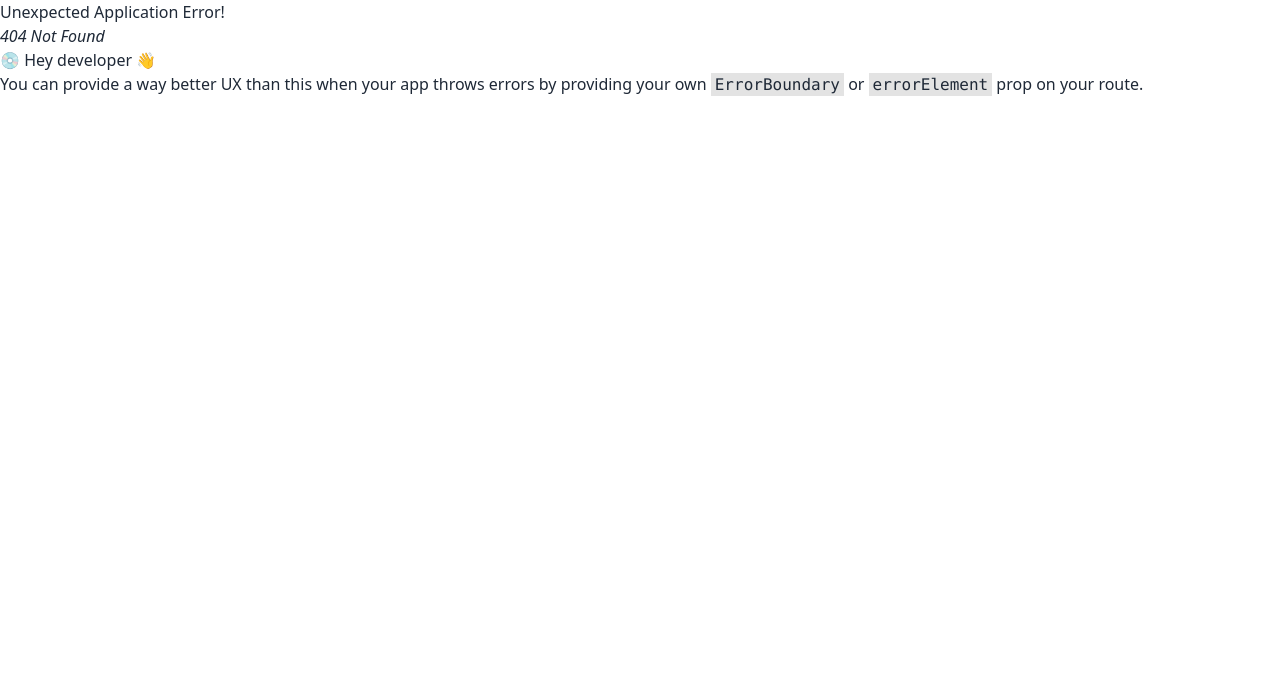
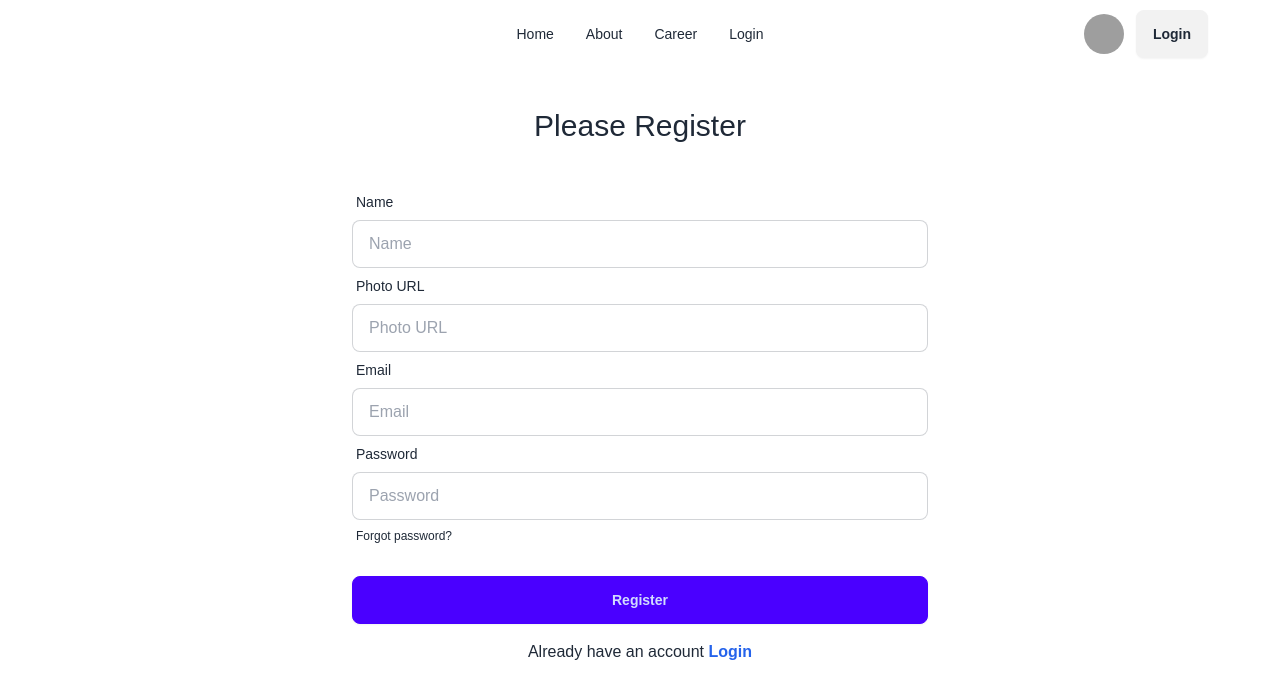
Before and after one commit to showlin1/react-dragon-news-auth, a React (Vite) app: page /register in a window 1280 px wide. Before the commit this address had no page. Shown: the top 698 px of the page. Built offline with nearby package versions, Linux system fonts and the light colour scheme; no server answers; grey boxes are pictures that could not be loaded.

Commit message:
register form and login form completed

```diff
--- /dev/null
+++ b/src/Providers/AuthProvider.jsx
@@ -0,0 +1,49 @@
+import { createUserWithEmailAndPassword, getAuth, onAuthStateChanged, signInWithEmailAndPassword, signOut } from "firebase/auth";
+import { createContext, useEffect, useState } from "react";
+import app from "../firebase/firebase.config";
+
+export const AuthContext = createContext(null);
+
+const auth = getAuth(app);
+
+const AuthProvider = ({ children }) => {
+    const [user, setUser] = useState(null);
+
+    const createUser = (email, password) => {
+        return createUserWithEmailAndPassword(auth, email, password);
+    }
+
+    const signIn = (email,password) =>{
+        return signInWithEmailAndPassword(auth,email,password);
+    }
+
+    const logOut = ()=>{
+        return signOut(auth)
+
+    }
+
+    useEffect(() =>{
+       const unSubscribe= onAuthStateChanged(auth,currentUser =>{
+            console.log('user in the state changed',currentUser);
+            setUser(currentUser);
+        });
+        return () =>{
+            unSubscribe();
+        }
+    },[])
+
+    const authInfo = {
+        user,
+        createUser,
+        signIn,
+        logOut
+    }
+
+    return (
+        <AuthContext.Provider value={authInfo}>
+            {children}
+        </AuthContext.Provider>
+    );
+};
+
+export default AuthProvider;
--- a/src/main.jsx
+++ b/src/main.jsx
@@ -4,9 +4,12 @@
 import './index.css'
 import { RouterProvider } from 'react-router-dom'
 import router from './routes/Routes.jsx'
+import AuthProvider from './Providers/AuthProvider.jsx'
 
 ReactDOM.createRoot(document.getElementById('root')).render(
   <React.StrictMode>
-    <RouterProvider router={router}></RouterProvider>
+    <AuthProvider>
+      <RouterProvider router={router}></RouterProvider>
+    </AuthProvider>
   </React.StrictMode>,
 )
--- a/src/pages/Login/Login.jsx
+++ b/src/pages/Login/Login.jsx
@@ -1,13 +1,27 @@
 import { Link } from "react-router-dom";
 import Navbar from "../Shared/Navbar/Navbar";
+import { useContext } from "react";
+import { AuthContext } from "../../Providers/AuthProvider";
 
 
 const Login = () => {
+
+    const {signIn} = useContext(AuthContext);
+
     const handleLogin = e => {
         e.preventDefault();
         console.log(e.currentTarget);
         const form = new FormData(e.currentTarget);
-        console.log(form.get('password'));
+        const email = form.get('email');
+        const password = form.get('password');
+        console.log(email, password);
+        signIn(email, password)
+            .then(result => {
+                console.log(result.user);
+            })
+            .catch(error => {
+                console.error(error);
+            })
     }
     return (
         <div>
@@ -34,7 +48,7 @@
                         <button className="btn btn-primary">Login</button>
                     </div>
                 </form>
-                <p  className="text-center mt-4">Do not have an account <Link to='/register' className="text-blue-600 font-bold">Register</Link></p>
+                <p className="text-center mt-4">Do not have an account <Link to='/register' className="text-blue-600 font-bold">Register</Link></p>
             </div>
         </div>
     );
--- a/src/pages/Register/Register.jsx
+++ b/src/pages/Register/Register.jsx
@@ -0,0 +1,74 @@
+import { Link } from "react-router-dom";
+import Navbar from "../Shared/Navbar/Navbar";
+import { useContext } from "react";
+import { AuthContext } from "../../Providers/AuthProvider";
+
+
+const Register = () => {
+
+    const {createUser} =useContext(AuthContext)
+
+    const handleRegister = e => {
+        e.preventDefault();
+        console.log(e.currentTarget);
+        const form = new FormData(e.currentTarget);
+        const name = form.get('name');
+        const photoUrl = form.get('photo');
+        const email = form.get('email');
+        const password = form.get('password')
+        console.log(name , photoUrl,email,password);
+
+        // create user
+        createUser(email, password)
+        .then(result =>{
+            console.log(result.user);
+        })
+        .catch(error =>{
+            console.error(error);
+        })
+    }
+
+    return (
+        <div>
+            <Navbar></Navbar>
+            <div>
+                <h2 className="text-3xl text-center my-10">Please Register</h2>
+                <form onSubmit={handleRegister} className="md:w-3/4 lg:w-1/2 mx-auto">
+                    <div className="form-control">
+                        <label className="label">
+                            <span className="label-text">Name</span>
+                        </label>
+                        <input type="text" placeholder="Name" name="name" className="input input-bordered" required />
+                    </div>
+                    <div className="form-control">
+                        <label className="label">
+                            <span className="label-text">Photo URL</span>
+                        </label>
+                        <input type="text" placeholder="Photo URL" name="photo" className="input input-bordered"  />
+                    </div>
+                    <div className="form-control">
+                        <label className="label">
+                            <span className="label-text">Email</span>
+                        </label>
+                        <input type="email" placeholder="Email" name="email" className="input input-bordered" required />
+                    </div>
+                    <div className="form-control">
+                        <label className="label">
+                            <span className="label-text">Password</span>
+                        </label>
+                        <input type="password" placeholder="Password" name="password" className="input input-bordered" required />
+                        <label className="label">
+                            <a href="#" className="label-text-alt link link-hover">Forgot password?</a>
+                        </label>
+                    </div>
+                    <div className="form-control mt-6">
+                        <button className="btn btn-primary">Register</button>
+                    </div>
+                </form>
+                <p className="text-center mt-4">Already have an account <Link className="text-blue-600 font-bold" to='/login'>Login</Link></p>
+            </div>
+        </div>
+    );
+};
+
+export default Register;
--- a/src/pages/Shared/Navbar/Navbar.jsx
+++ b/src/pages/Shared/Navbar/Navbar.jsx
@@ -1,14 +1,24 @@
 import { Link, NavLink } from "react-router-dom";
 import userDefaultPic from '../../../assets/user.png'
+import { useContext } from "react";
+import { AuthContext } from "../../../Providers/AuthProvider";
 
 
 const Navbar = () => {
+    const { user, logOut } = useContext(AuthContext);
+
+    const handleSignOut = () => {
+        logOut()
+        .then()
+        .catch()
+    }
 
     const navLinks = <>
         <li><NavLink to='/'>Home</NavLink></li>
         <li><NavLink to='/about'>About</NavLink></li>
         <li><NavLink to='/career'>Career</NavLink></li>
         <li><NavLink to='/login'>Login</NavLink></li>
+
 
     </>
 
@@ -35,9 +45,15 @@
                         <img src={userDefaultPic} />
                     </div>
                 </div>
-                <Link to='/login'>
-                    <button className="btn">Login</button>
-                </Link>
+                {
+                    user ?
+                        <button onClick={handleSignOut} className="btn">Sign Out</button>
+                        :
+                        <Link to='/login'>
+                            <button className="btn">Login</button>
+                        </Link>
+                }
+
 
             </div>
         </div>
--- a/src/routes/Routes.jsx
+++ b/src/routes/Routes.jsx
@@ -2,6 +2,7 @@
 import Root from "../layouts/Root";
 import Home from "../pages/Home/Home";
 import Login from "../pages/Login/Login";
+import Register from "../pages/Register/Register";
 
 const router =createBrowserRouter([
     {
@@ -15,6 +16,10 @@
             {
                 path:'/login',
                 element:<Login></Login>
+            },
+            {
+                path:'/register',
+                element:<Register></Register>
             }
         ]
     }
```
